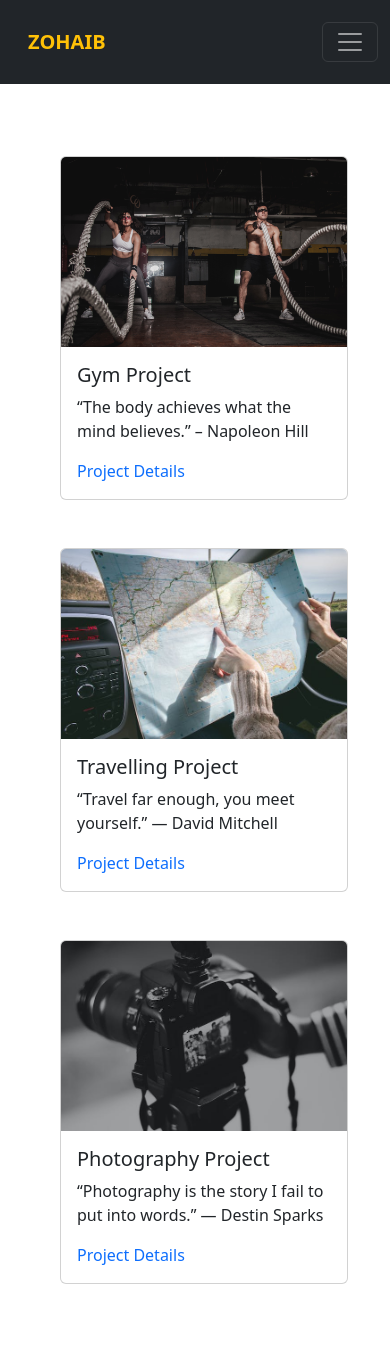
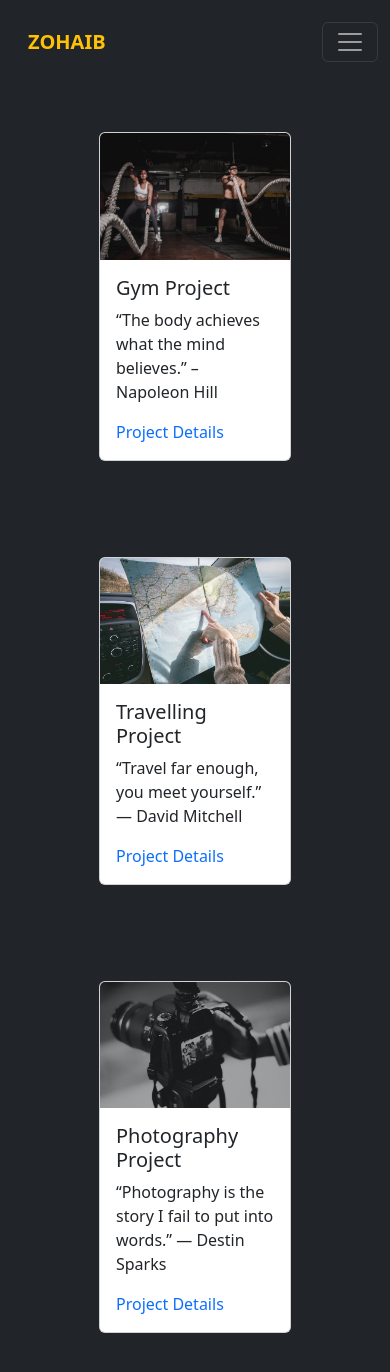
Before and after one commit to zohaib6262/my-portfolio-app, a React (Create React App) app: page /portfolio in a window 390 px wide. Shown: the top 1372 px of the page. Built offline with nearby package versions, Linux system fonts and the light colour scheme.

Commit message:
Changes in portfolio

```diff
--- a/src/components/Portfolio/Portfolio.jsx
+++ b/src/components/Portfolio/Portfolio.jsx
@@ -6,8 +6,6 @@ import {
   Card,
   CardText,
   CardTitle,
-  CardBody,
-  CardImg,
 } from "react-bootstrap";
 import styles from "./Portfolio.module.css";
 import gymImage from "../../assets/images/gymImage.jpg";
@@ -17,12 +15,12 @@ const Portfolio = () => {
   return (
     <Container
       fluid
-      className={`${"d-flex justify-content-around py-5"}  ${
+      className={`  ${
         styles.mainPortfolio
-      }`}
+      } ${"d-flex justify-content-center "}`}
     >
-      <Row className="m-auto">
-        <Col md={4} xxl={4} xl={4} lg={4} sm={6} className="px-5 py-4">
+      <Row className="justify-content-ceter bg-dark">
+        <Col md={6} xxl={4} xl={4} lg={4} sm={12} className="py-5 px-4">
           <Card className={styles.card}>
             <Card.Img variant="top" src={gymImage} />
             <Card.Body>
@@ -39,7 +37,7 @@ const Portfolio = () => {
             </Card.Body>
           </Card>
         </Col>
-        <Col md={4} className="px-5 py-4">
+        <Col md={6} xxl={4} xl={4} lg={4} sm={12} className="py-5 px-4">
           <Card className={styles.card}>
             <Card.Img variant="top" src={travellyImage} />
             <Card.Body>
@@ -56,7 +54,7 @@ const Portfolio = () => {
             </Card.Body>
           </Card>
         </Col>
-        <Col md={4} className="px-5 py-4">
+        <Col md={6} xxl={4} xl={4} lg={4} sm={12} className="py-5 px-4">
           <Card className={styles.card}>
             <Card.Img variant="top" src={photographyImage} />
             <Card.Body>
--- a/src/components/Portfolio/Portfolio.module.css
+++ b/src/components/Portfolio/Portfolio.module.css
@@ -14,4 +14,12 @@ img {
 
 .card {
   width: 18rem;
+  margin: auto;
+}
+
+@media only screen and (max-width: 778px) {
+  .card {
+    width: 12rem;
+    margin: auto;
+  }
 }/*# sourceMappingURL=Portfolio.module.css.map */
--- a/src/components/Portfolio/Portfolio.module.scss
+++ b/src/components/Portfolio/Portfolio.module.scss
@@ -11,4 +11,11 @@ img {
 }
 .card {
   width: 18rem;
+  margin: auto;
 }
+@media only screen and (max-width: 778px) {
+  .card {
+    width: 12rem;
+    margin: auto;
+  }
+}
```
Also changed, not shown: 1 other file (tests, documents, lock files or other folders).
